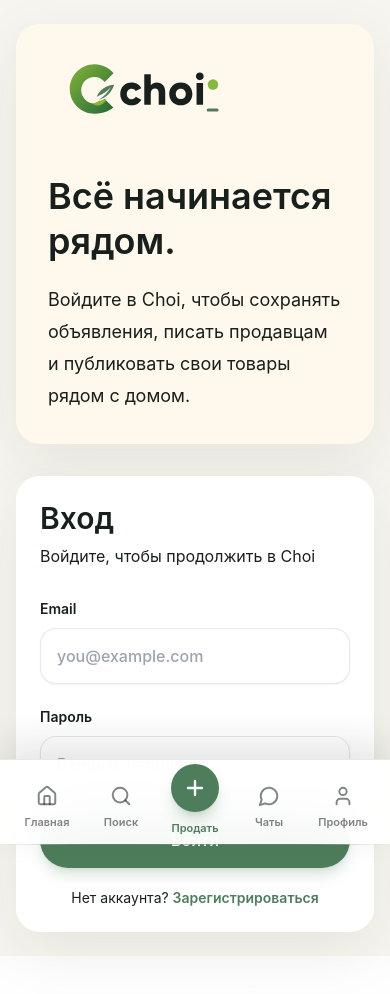
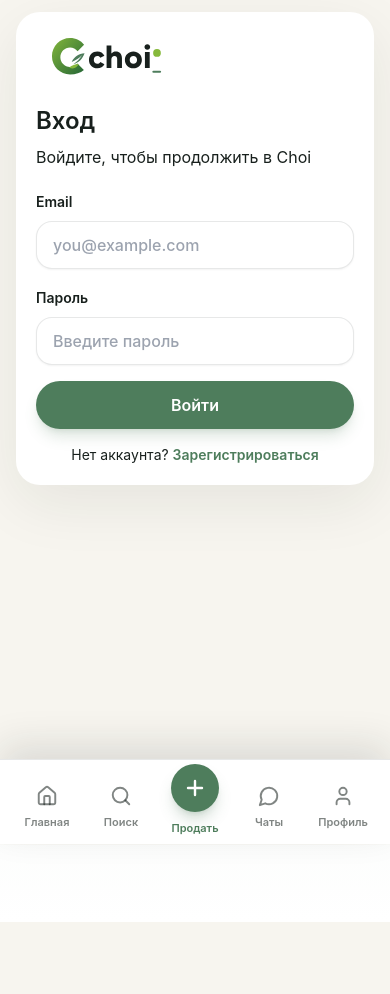
Before and after one commit to Tsoymax/Choi, a Next.js app: page /login in a window 390 px wide. Shown: the top 994 px of the page. After the commit the page ends 922 px from the top, so only its background shows below. Built offline with nearby package versions, Linux system fonts and the light colour scheme; no server answers.

Commit message:
Compact mobile auth screens

```diff
--- a/components/auth/AuthShell.tsx
+++ b/components/auth/AuthShell.tsx
@@ -10,10 +10,10 @@ type AuthShellProps = {
 
 export function AuthShell({ title, subtitle, children }: AuthShellProps) {
   return (
-    <main className="min-h-screen bg-[#f7f5ef] px-4 py-6 sm:px-6 lg:px-8">
-      <div className="mx-auto flex min-h-[calc(100vh-48px)] max-w-[1180px] items-center justify-center">
-        <div className="grid w-full gap-8 lg:grid-cols-[0.9fr_1fr] lg:items-center">
-          <section className="rounded-[24px] bg-[#fff8ec] p-8 shadow-[0_18px_60px_rgba(24,32,29,0.08)] sm:p-10">
+    <main className="min-h-screen bg-[#f7f5ef] px-4 py-3 sm:px-6 sm:py-6 lg:px-8">
+      <div className="mx-auto flex max-w-[1180px] items-start justify-center lg:min-h-[calc(100vh-48px)] lg:items-center">
+        <div className="grid w-full gap-5 lg:grid-cols-[0.9fr_1fr] lg:items-center lg:gap-8">
+          <section className="hidden rounded-[24px] bg-[#fff8ec] p-8 shadow-[0_18px_60px_rgba(24,32,29,0.08)] sm:p-10 lg:block">
             <Link
               href="/"
               className="inline-flex cursor-pointer items-center transition hover:opacity-85"
@@ -30,9 +30,16 @@ export function AuthShell({ title, subtitle, children }: AuthShellProps) {
             </p>
           </section>
 
-          <section className="rounded-[24px] bg-white p-6 shadow-[0_18px_60px_rgba(24,32,29,0.08)] sm:p-8">
-            <div className="mb-7">
-              <h2 className="text-3xl font-semibold text-ink">{title}</h2>
+          <section className="rounded-[24px] bg-white p-5 shadow-[0_18px_60px_rgba(24,32,29,0.08)] sm:p-8">
+            <Link
+              href="/"
+              className="mb-5 inline-flex cursor-pointer items-center transition hover:opacity-85 lg:hidden"
+              aria-label="Choi home"
+            >
+              <Image src="/logo.svg" alt="Choi" width={132} height={53} priority />
+            </Link>
+            <div className="mb-5 sm:mb-7">
+              <h2 className="text-2xl font-semibold text-ink sm:text-3xl">{title}</h2>
               <p className="mt-2 text-base text-ink/58">{subtitle}</p>
             </div>
             {children}
--- a/components/auth/LoginForm.tsx
+++ b/components/auth/LoginForm.tsx
@@ -74,14 +74,14 @@ export function LoginForm() {
   }
 
   return (
-    <form onSubmit={submitLogin} className="space-y-5">
+    <form onSubmit={submitLogin} className="space-y-4 sm:space-y-5">
       <label className="block">
         <span className="text-sm font-semibold text-ink">Email</span>
         <input
           type="email"
           value={email}
           onChange={(event) => setEmail(event.target.value)}
-          className="focus-ring mt-2 h-14 w-full rounded-2xl border border-ink/10 bg-white px-4 text-base font-medium text-ink shadow-sm"
+          className="focus-ring mt-2 h-12 w-full rounded-2xl border border-ink/10 bg-white px-4 text-base font-medium text-ink shadow-sm sm:h-14"
           placeholder="you@example.com"
           autoComplete="email"
         />
@@ -93,7 +93,7 @@ export function LoginForm() {
           type="password"
           value={password}
           onChange={(event) => setPassword(event.target.value)}
-          className="focus-ring mt-2 h-14 w-full rounded-2xl border border-ink/10 bg-white px-4 text-base font-medium text-ink shadow-sm"
+          className="focus-ring mt-2 h-12 w-full rounded-2xl border border-ink/10 bg-white px-4 text-base font-medium text-ink shadow-sm sm:h-14"
           placeholder="Введите пароль"
           autoComplete="current-password"
         />
@@ -120,7 +120,7 @@ export function LoginForm() {
       <button
         type="submit"
         disabled={isSubmitting}
-        className="focus-ring h-14 w-full rounded-full bg-leaf px-6 text-base font-semibold text-white shadow-lg shadow-leaf/20 transition hover:bg-[#3f6d4d] disabled:cursor-wait disabled:opacity-70"
+        className="focus-ring h-12 w-full rounded-full bg-leaf px-6 text-base font-semibold text-white shadow-lg shadow-leaf/20 transition hover:bg-[#3f6d4d] disabled:cursor-wait disabled:opacity-70 sm:h-14"
       >
         {isSubmitting ? "Входим..." : "Войти"}
       </button>
--- a/components/auth/RegisterForm.tsx
+++ b/components/auth/RegisterForm.tsx
@@ -103,13 +103,13 @@ export function RegisterForm() {
   }
 
   return (
-    <form onSubmit={submitRegister} className="space-y-5">
+    <form onSubmit={submitRegister} className="space-y-4 sm:space-y-5">
       <label className="block">
         <span className="text-sm font-semibold text-ink">Имя</span>
         <input
           value={name}
           onChange={(event) => setName(event.target.value)}
-          className="focus-ring mt-2 h-14 w-full rounded-2xl border border-ink/10 bg-white px-4 text-base font-medium text-ink shadow-sm"
+          className="focus-ring mt-2 h-12 w-full rounded-2xl border border-ink/10 bg-white px-4 text-base font-medium text-ink shadow-sm sm:h-14"
           placeholder="Как вас зовут?"
           autoComplete="name"
         />
@@ -121,7 +121,7 @@ export function RegisterForm() {
           type="email"
           value={email}
           onChange={(event) => setEmail(event.target.value)}
-          className="focus-ring mt-2 h-14 w-full rounded-2xl border border-ink/10 bg-white px-4 text-base font-medium text-ink shadow-sm"
+          className="focus-ring mt-2 h-12 w-full rounded-2xl border border-ink/10 bg-white px-4 text-base font-medium text-ink shadow-sm sm:h-14"
           placeholder="you@example.com"
           autoComplete="email"
         />
@@ -133,7 +133,7 @@ export function RegisterForm() {
           type="password"
           value={password}
           onChange={(event) => setPassword(event.target.value)}
-          className="focus-ring mt-2 h-14 w-full rounded-2xl border border-ink/10 bg-white px-4 text-base font-medium text-ink shadow-sm"
+          className="focus-ring mt-2 h-12 w-full rounded-2xl border border-ink/10 bg-white px-4 text-base font-medium text-ink shadow-sm sm:h-14"
           placeholder="Минимум 8 символов"
           autoComplete="new-password"
         />
@@ -145,7 +145,7 @@ export function RegisterForm() {
           type="password"
           value={confirmPassword}
           onChange={(event) => setConfirmPassword(event.target.value)}
-          className="focus-ring mt-2 h-14 w-full rounded-2xl border border-ink/10 bg-white px-4 text-base font-medium text-ink shadow-sm"
+          className="focus-ring mt-2 h-12 w-full rounded-2xl border border-ink/10 bg-white px-4 text-base font-medium text-ink shadow-sm sm:h-14"
           placeholder="Повторите пароль"
           autoComplete="new-password"
         />
@@ -155,7 +155,7 @@ export function RegisterForm() {
       <button
         type="submit"
         disabled={isSubmitting}
-        className="focus-ring h-14 w-full rounded-full bg-leaf px-6 text-base font-semibold text-white shadow-lg shadow-leaf/20 transition hover:bg-[#3f6d4d] disabled:cursor-wait disabled:opacity-70"
+        className="focus-ring h-12 w-full rounded-full bg-leaf px-6 text-base font-semibold text-white shadow-lg shadow-leaf/20 transition hover:bg-[#3f6d4d] disabled:cursor-wait disabled:opacity-70 sm:h-14"
       >
         {isSubmitting ? "Создаем..." : "Создать аккаунт"}
       </button>
```
